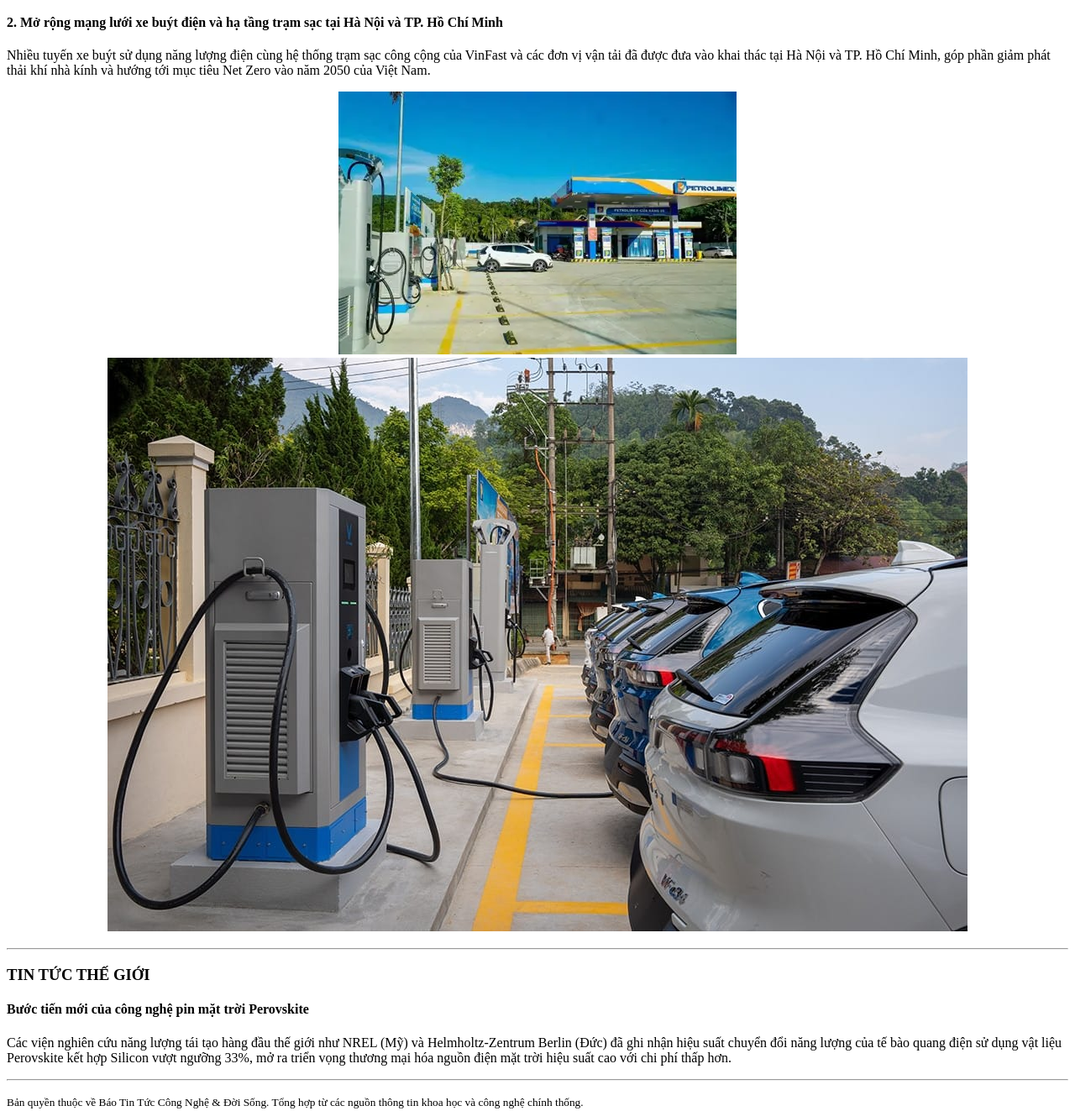
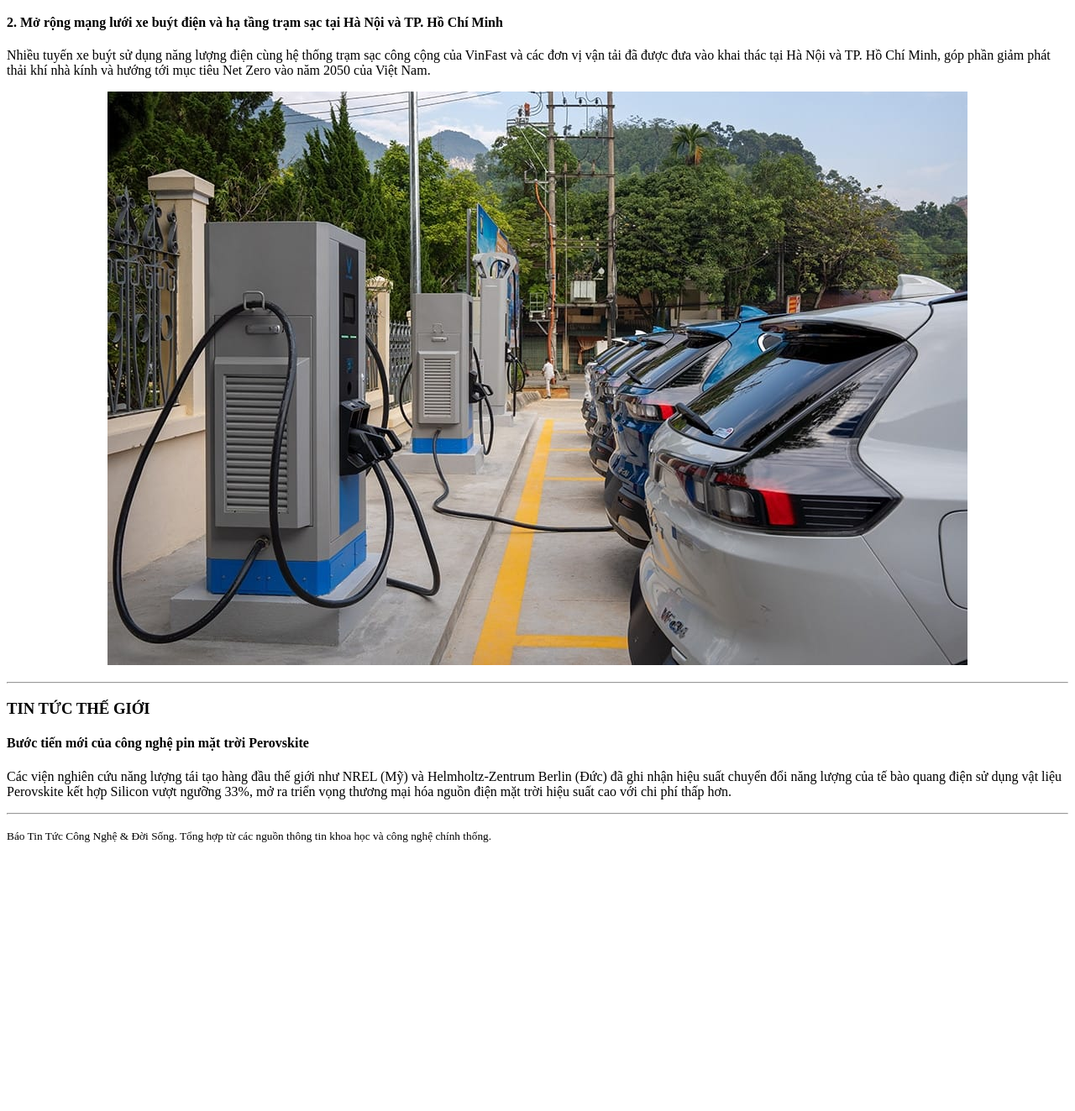
Before and after one commit to hieund5606/baomoi, a plain HTML site: page index.html in a window 1280 px wide. Shown: the part 760-2083 px from the top of the page at 84% size. After the commit the page ends 1780 px from the top, so only its background shows below. Drawn offline with Linux system fonts and the light colour scheme.

Commit message:
Fix HTML formatting and add new content

```diff
--- a/index.html
+++ b/index.html
@@ -7,11 +7,15 @@
 <body>
 
     <h1>BÁO TIN TỨC CÔNG NGHỆ & ĐỜI SỐNG</h1>
-    <p><i>Chủ Nhật, ngày 15 tháng 11 năm 2026</i></p>
+    <p>
+        <i>Chủ Nhật, ngày 15 tháng 11 năm 2026</i>
+    </p>
     <hr>
 
     <h2>TIN NỔI BẬT: VIỆT NAM THÚC ĐẨY CHIẾN LƯỢC QUỐC GIA VỀ NGHIÊN CỨU VÀ ỨNG DỤNG TRÍ TUỆ NHÂN TẠO</h2>
-    <p><b>Tác giả: Ban Biên Tập Công Nghệ ChatGPT =)))</b></p>
+    <p>
+        <b>Tác giả: Ban Biên Tập Công Nghệ ChatGPT =)))</b>
+    </p>
 
     <p>Theo định hướng của Chiến lược quốc gia về nghiên cứu, phát triển và ứng dụng Trí tuệ nhân tạo đến năm 2030, Việt Nam đang tập trung xây dựng các trung tâm dữ liệu lớn và đào tạo nguồn nhân lực công nghệ cao trong các lĩnh vực y tế, giáo dục và hành chính công.</p>
 
@@ -33,8 +37,8 @@
     <h4>2. Mở rộng mạng lưới xe buýt điện và hạ tầng trạm sạc tại Hà Nội và TP. Hồ Chí Minh</h4>
     <p>Nhiều tuyến xe buýt sử dụng năng lượng điện cùng hệ thống trạm sạc công cộng của VinFast và các đơn vị vận tải đã được đưa vào khai thác tại Hà Nội và TP. Hồ Chí Minh, góp phần giảm phát thải khí nhà kính và hướng tới mục tiêu Net Zero vào năm 2050 của Việt Nam.</p>
     <p align="center">
-        <img src="1.webp" alt="Xe buýt điện tại Việt Nam"><img src="tram-sac-cho-xe-dien-vinfast-tai-viet-nam-vi-tri-chi-phi-sac-vaY3hfiv.jpg" alt="Xe buýt điện tại Việt Nam">
-    </p>
+        <img src="tram-sac-cho-xe-dien-vinfast-tai-viet-nam-vi-tri-chi-phi-sac-vaY3hfiv.jpg" alt="Xe buýt điện tại Việt Nam">
+
     <hr>
 
     <h3>TIN TỨC THẾ GIỚI</h3>
@@ -43,7 +47,9 @@
     <p>Các viện nghiên cứu năng lượng tái tạo hàng đầu thế giới như NREL (Mỹ) và Helmholtz-Zentrum Berlin (Đức) đã ghi nhận hiệu suất chuyển đổi năng lượng của tế bào quang điện sử dụng vật liệu Perovskite kết hợp Silicon vượt ngưỡng 33%, mở ra triển vọng thương mại hóa nguồn điện mặt trời hiệu suất cao với chi phí thấp hơn.</p>
     <hr>
 
-    <p><small>Bản quyền thuộc về Báo Tin Tức Công Nghệ & Đời Sống. Tổng hợp từ các nguồn thông tin khoa học và công nghệ chính thống.</small></p>
+    <p>
+        <small>Báo Tin Tức Công Nghệ & Đời Sống. Tổng hợp từ các nguồn thông tin khoa học và công nghệ chính thống.</small>
+    </p>
 
 </body>
 </html>
```
